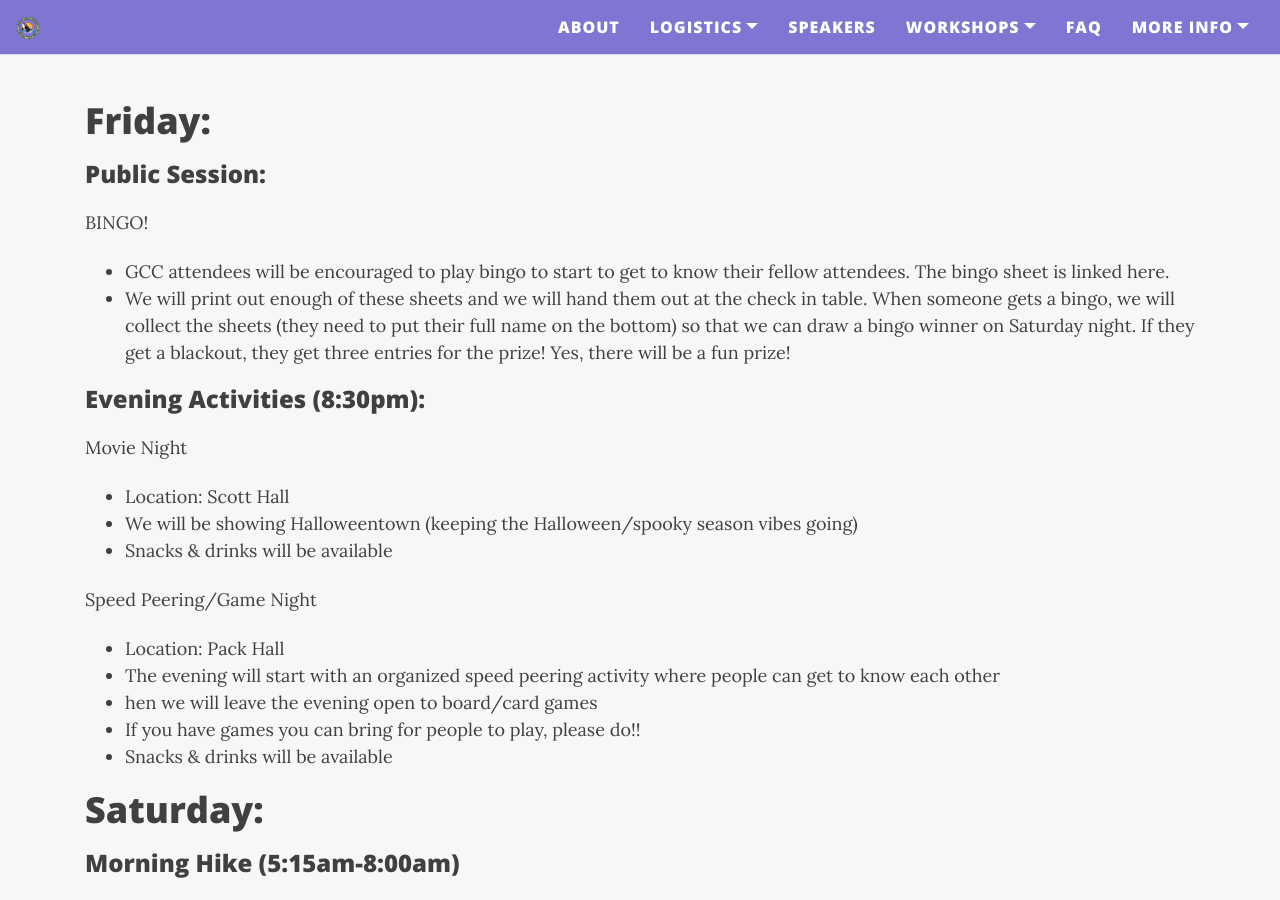
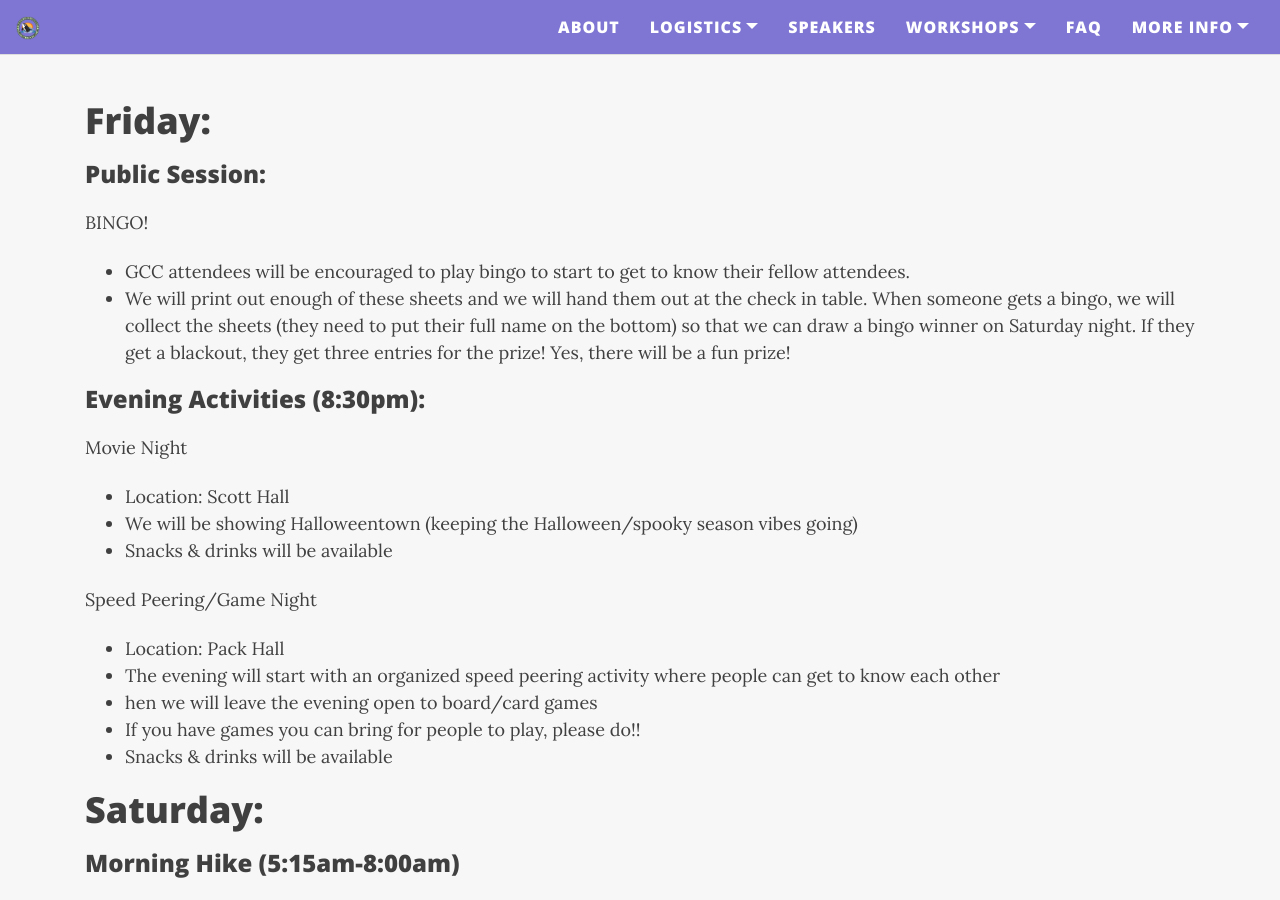
Before and after one commit to graduateclimateconference/graduateclimateconference.github.io, a Jekyll site: the page built from social.md, in a window 1280 px wide and 900 px high, scrolled down 441 px. Built offline with Jekyll 4.4.1, drawn with Linux system fonts in a browser that asks for light colours; nearby versions of some CDN libraries.

Commit message:
Update social.md

```diff
--- a/social.md
+++ b/social.md
@@ -8,7 +8,7 @@ cover-img: "/assets/img/pack1.jpeg"
 ### Public Session:
 
 BINGO!
-- GCC attendees will be encouraged to play bingo to start to get to know their fellow attendees. The bingo sheet is linked here.
+- GCC attendees will be encouraged to play bingo to start to get to know their fellow attendees.
 - We will print out enough of these sheets and we will hand them out at the check in table. When someone gets a bingo, we will collect the sheets (they need to put their full name on the bottom) so that we can draw a bingo winner on Saturday night. If they get a blackout, they get three entries for the prize! Yes, there will be a fun prize!
 
 ### Evening Activities (8:30pm):
```
